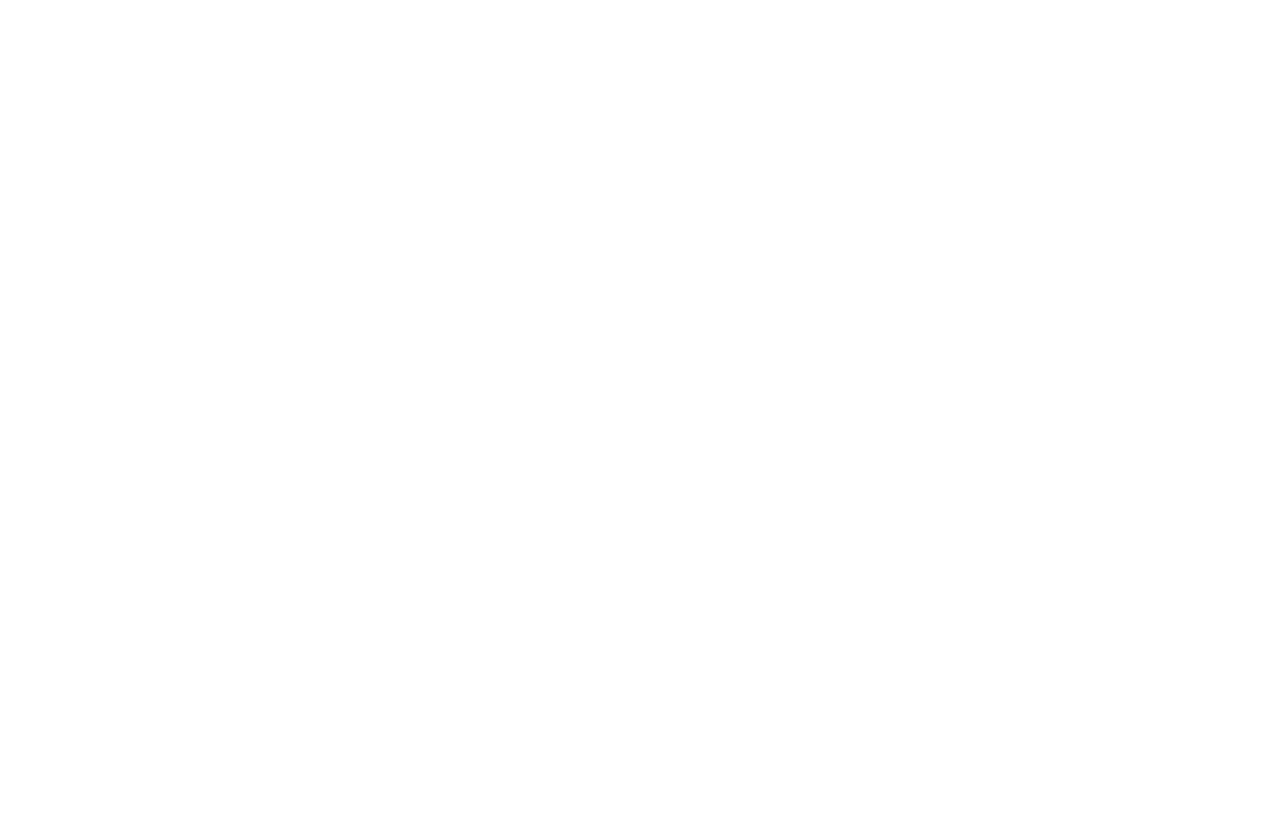
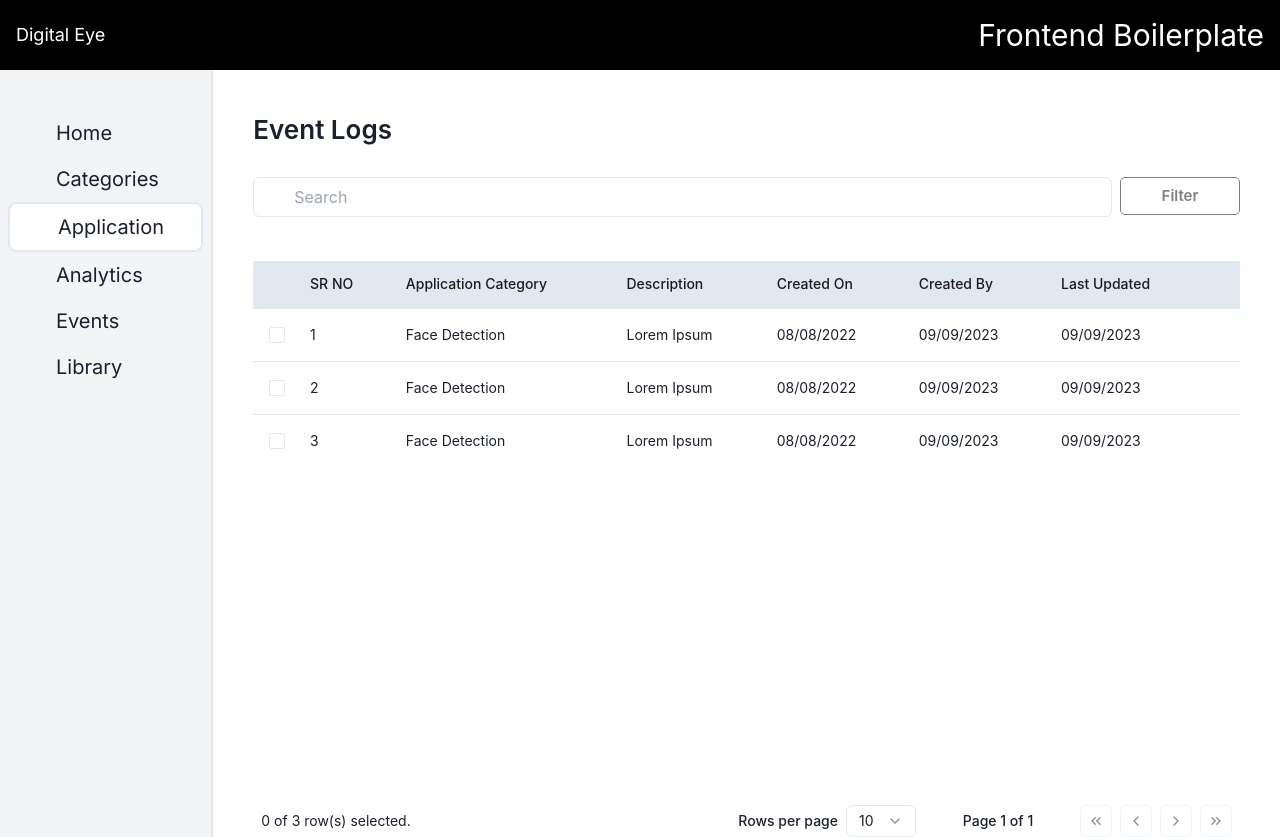
Before and after one commit to abdulmoizrana89/issm-digital-eye, a React (Vite) app: page /application in a window 1280 px wide. Before the commit this address had no page. Before the commit the page ends 800 px from the top, so only its background shows below. Built offline with nearby package versions, Linux system fonts and the light colour scheme; some icons are missing.

Commit message:
feat: create AppCategories Page

```diff
--- a/package.json
+++ b/package.json
@@ -57,6 +57,7 @@
   },
   "devDependencies": {
     "@iconify/icons-bi": "^1.2.17",
+    "@iconify/icons-carbon": "^1.2.20",
     "@iconify/icons-charm": "^1.2.8",
     "@iconify/icons-clarity": "^1.2.8",
     "@iconify/icons-dashicons": "^1.2.4",
--- a/src/App.tsx
+++ b/src/App.tsx
@@ -5,7 +5,7 @@
 import EditOffice from "./pages/private/Home/Edit";
 import Video from "./pages/private/Video";
 import Layout from "./pages/private/Layout";
-import { Analytics } from "./pages/private";
+import { Analytics, AppCategories } from "./pages/private";
 
 function App() {
   return (
@@ -18,6 +18,7 @@
           <Route path="/home/:id" element={<EditOffice />} />
           <Route path="/categories" element={<Video />} />
           <Route path="/analytics" element={<Analytics />} />
+          <Route path="/application" element={<AppCategories />} />
         </Route>
       </Routes>
     </Router>
--- a/src/components/ExampleTable/components/data-table.tsx
+++ b/src/components/ExampleTable/components/data-table.tsx
@@ -26,6 +26,16 @@
 } from "../../ui/table";
 
 import { DataTablePagination } from "../components/data-table-pagination";
+
+import {
+  Button,
+  Flex,
+  Input,
+  InputGroup,
+  InputLeftElement,
+} from "@chakra-ui/react";
+import { CustomBtn, CustomIcon } from "../..";
+import searchIcon from "@iconify/icons-carbon/search";
 
 interface DataTableProps<TData, TValue> {
   columns: ColumnDef<TData, TValue>[];
@@ -71,7 +81,35 @@
   return (
     <div className="space-y-4">
       {/* <DataTableToolbar table={table} /> */}
-      <div className="flex h-fit max-h-[70vh]">
+      <Flex className="py-7 gap-x-2">
+        <InputGroup>
+          <InputLeftElement
+            pointerEvents="none"
+            children={<CustomIcon icon={searchIcon} />}
+          />
+          <Input
+            type="text"
+            placeholder="Search"
+            className="rounded-[3px]"
+            value={
+              (table.getColumn("eventName")?.getFilterValue() as string) ?? ""
+            }
+            onChange={(event) =>
+              table.getColumn("eventName")?.setFilterValue(event.target.value)
+            }
+          />
+        </InputGroup>
+        <CustomBtn
+          title="Filter"
+          color="slate-200"
+          borderColor="gray"
+          textColor="gray"
+          height="38px"
+          width="120px"
+          isLoading={false}
+        />
+      </Flex>
+      <div className="flex h-[66vh]">
         <Table className="bg-white">
           <TableHeader className="bg-slate-200 sticky z-10 top-0">
             {table.getHeaderGroups().map((headerGroup) => (
--- a/src/components/ExampleTable/data/schema.ts
+++ b/src/components/ExampleTable/data/schema.ts
@@ -2,6 +2,16 @@
 
 // We're keeping a simple non-relational schema here.
 // IRL, you will have a schema for your data models.
+
+export const AppCategorySchema = z.object({
+  id: z.number(),
+  category: z.string(),
+  description: z.string(),
+  createdOn: z.string(),
+  createdBy: z.string(),
+  lastUpdated: z.string(),
+});
+
 export const taskSchema = z.object({
   id: z.string(),
   title: z.string(),
@@ -31,6 +41,8 @@
   verified: z.boolean(),
 });
 
+export type AppCategory = z.infer<typeof AppCategorySchema>;
+
 export type Task = z.infer<typeof taskSchema>;
 
 export type Employee = z.infer<typeof EmployeeSchema>;
--- a/src/components/index.ts
+++ b/src/components/index.ts
@@ -9,6 +9,11 @@
 import CustomToast from "./CustomToast";
 import CustomToolTip from "./CustomToolTip";
 import CustomSpinner from "./CustomSpinner";
+
+import { DataTable } from "./ExampleTable/components/data-table";
+import { AppCategory } from "./ExampleTable/data/schema";
+import { DataTableColumnHeader } from "./ExampleTable/components/data-table-column-header";
+
 import { ColumnChartComponent, PackageTypeBreakdownChart, SplineChartComponent, PieChartComponent } from "./Charts";
 
 export {
@@ -23,8 +28,14 @@
   CustomToast,
   CustomToolTip,
   CustomSpinner,
+
+  DataTable,
+  DataTableColumnHeader,
+
   ColumnChartComponent,
   PackageTypeBreakdownChart,
   SplineChartComponent,
   PieChartComponent,
 };
+
+export type { AppCategory };
--- /dev/null
+++ b/src/constants/Columns/AppCategoriesColumns/appCategories.data.tsx
@@ -0,0 +1,94 @@
+import { ColumnDef } from "@tanstack/react-table";
+
+import { Checkbox } from "../../../components/ui/checkbox";
+import { AppCategory } from "@/src/components/ExampleTable/data/schema";
+import { DataTableColumnHeader } from "../../../components/ExampleTable/components/data-table-column-header";
+// import { DataTableRowActions } from "@/src/components/ExampleTable/components/data-table-row-actions";
+
+export const AppCategoryColumns: ColumnDef<AppCategory>[] = [
+  {
+    id: "select",
+    header: ({ table }) => (
+      <Checkbox
+        checked={table.getIsAllPageRowsSelected()}
+        onCheckedChange={(value) => table.toggleAllPageRowsSelected(!!value)}
+        aria-label="Select all"
+        className="translate-y-[2px] border-primary-110"
+      />
+    ),
+    cell: ({ row }) => (
+      <Checkbox
+        checked={row.getIsSelected()}
+        onCheckedChange={(value) => row.toggleSelected(!!value)}
+        aria-label="Select row"
+        className="translate-y-[2px] border-primary-110"
+      />
+    ),
+    enableSorting: false,
+    enableHiding: false,
+  },
+  {
+    accessorKey: "id",
+    header: ({ column }) => (
+      <DataTableColumnHeader column={column} title="SR NO" />
+    ),
+    cell: ({ row }) => <div className="w-full">{row.index + 1}</div>,
+    enableSorting: false,
+    enableHiding: false,
+  },
+  {
+    accessorKey: "appCategory",
+    header: ({ column }) => (
+      <DataTableColumnHeader column={column} title="Application Category" />
+    ),
+    cell: ({ row }) => (
+      <div className="w-full capitalize">{row.getValue("appCategory")}</div>
+    ),
+    enableSorting: false,
+    enableHiding: false,
+  },
+  {
+    accessorKey: "description",
+    header: ({ column }) => (
+      <DataTableColumnHeader column={column} title="Description" />
+    ),
+    cell: ({ row }) => (
+      <div className="w-full">{row.getValue("description")}</div>
+    ),
+    enableSorting: false,
+    enableHiding: false,
+  },
+  {
+    accessorKey: "createdOn",
+    header: ({ column }) => (
+      <DataTableColumnHeader column={column} title="Created On" />
+    ),
+    cell: ({ row }) => (
+      <div className="w-full">{row.getValue("createdOn")}</div>
+    ),
+    enableSorting: false,
+    enableHiding: false,
+  },
+  {
+    accessorKey: "createdBy",
+    header: ({ column }) => (
+      <DataTableColumnHeader column={column} title="Created By" />
+    ),
+    cell: ({ row }) => (
+      <div className="w-full">{row.getValue("createdBy")}</div>
+    ),
+    enableSorting: false,
+    enableHiding: false,
+  },
+  {
+    accessorKey: "lastUpdated",
+    header: ({ column }) => (
+      <DataTableColumnHeader column={column} title="Last Updated" />
+    ),
+    cell: ({ row }) => (
+      <div className="w-full">{row.getValue("lastUpdated")}</div>
+    ),
+    enableSorting: false,
+    enableHiding: false,
+  },
+];
--- /dev/null
+++ b/src/constants/Columns/AppCategoriesColumns/mockdata.ts
@@ -0,0 +1,26 @@
+export const mockAppCategoryData = [
+    {
+      id: 0,
+      appCategory: "Face Detection",
+      description:"Lorem Ipsum",
+      createdOn:"08/08/2022",
+      createdBy:"09/09/2023",
+      lastUpdated:"09/09/2023",
+    },
+    {
+      id: 1,
+      appCategory: "Face Detection",
+      description:"Lorem Ipsum",
+      createdOn:"08/08/2022",
+      createdBy:"09/09/2023",
+      lastUpdated:"09/09/2023",
+    },
+    {
+      id: 2,
+      appCategory: "Face Detection",
+      description:"Lorem Ipsum",
+      createdOn:"08/08/2022",
+      createdBy:"09/09/2023",
+      lastUpdated:"09/09/2023",
+    },
+  ];
--- a/src/constants/index.ts
+++ b/src/constants/index.ts
@@ -1 +1,6 @@
 //A central place to manage and export constant values or enumerations that might be used across the application.
+
+import { AppCategoryColumns } from "./Columns/AppCategoriesColumns/appCategories.data";
+import { mockAppCategoryData } from "./Columns/AppCategoriesColumns/mockdata";
+
+export {AppCategoryColumns, mockAppCategoryData}
--- /dev/null
+++ b/src/pages/private/Application/AppCategories/index.tsx
@@ -0,0 +1,46 @@
+// import React from 'react'
+import { ColumnDef } from "@tanstack/react-table";
+import { Text } from "@chakra-ui/react";
+import roundEdit from "@iconify/icons-ic/round-edit";
+
+import { CustomIcon, DataTable, AppCategory } from "./../../../../components";
+
+import { mockAppCategoryData, AppCategoryColumns } from "../../../../constants";
+
+const AppCategories = () => {
+  const iconsCol: ColumnDef<AppCategory> = {
+    id: "icons",
+
+    cell: ({ row }) => (
+      <div className="flex gap-x-2">
+        <CustomIcon
+          icon={roundEdit}
+          fontSize="24px"
+          color="#C5C5C5"
+          onClick={() => {
+            // handleEdit(row);
+          }}
+        />
+      </div>
+    ),
+    enableSorting: false,
+    enableHiding: false,
+  };
+
+  const newColumns = [...AppCategoryColumns, iconsCol];
+
+  return (
+    <div className="pt-10 px-10">
+      <Text className="font-semibold text-[26px]">Event Logs</Text>
+      <DataTable
+        data={mockAppCategoryData}
+        columns={newColumns}
+        onRowSelect={(row) => {
+          console.log(row);
+        }}
+      />
+    </div>
+  );
+};
+
+export default AppCategories;
--- /dev/null
+++ b/src/pages/private/Application/index.ts
@@ -0,0 +1,3 @@
+import AppCategories from "./AppCategories";
+
+export {AppCategories}
--- a/src/pages/private/index.ts
+++ b/src/pages/private/index.ts
@@ -1,5 +1,6 @@
 //For private pages to be used in the app they must be exported from this file.
 
 import Analytics from "./Analytics";
+import { AppCategories } from "./Application";
 
-export {Analytics}
+export {Analytics, AppCategories}
```
Also changed, not shown: 1 other file (tests, documents, lock files or other folders).
